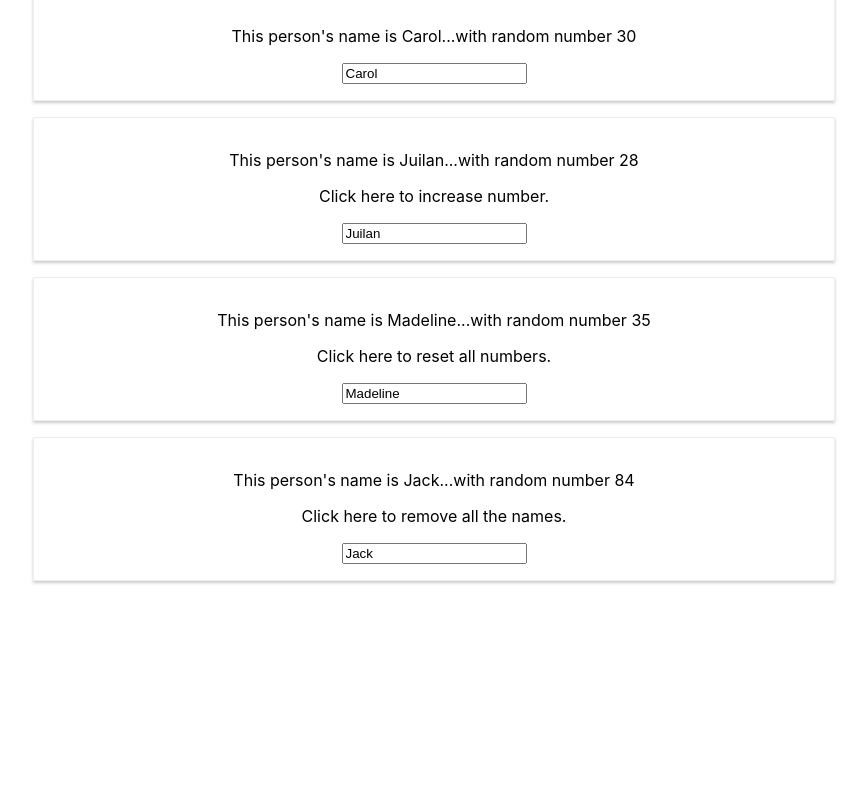
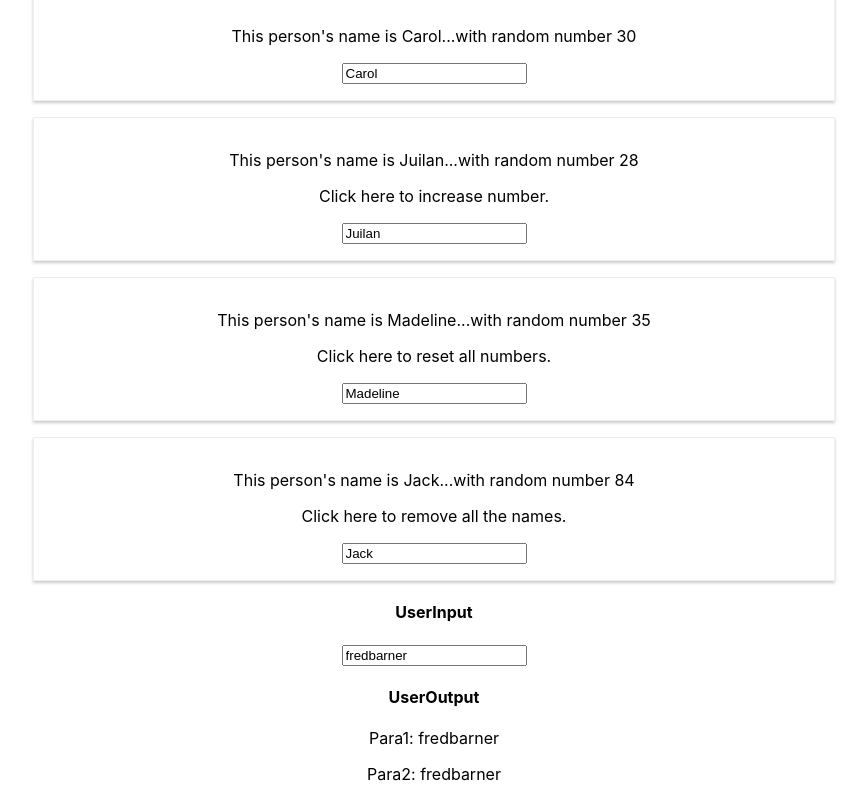
Before and after one commit to debojyotichatterjee9/react-expense-tracker, a React (Create React App) app: page / in a window 1280 px wide. Shown: the part 331-1131 px from the top of the page, without its empty margins (206-1073 px from the left). Before the commit the page ends 928 px from the top, so only its background shows below. Built offline with nearby package versions, Linux system fonts and the light colour scheme.

Commit message:
adding some more component

```diff
--- a/src/App.js
+++ b/src/App.js
@@ -3,6 +3,8 @@ import React from 'react';
 import './App.css';
 
 import Person from './Person/Person';
+import UserInput from './UserInput/UserInput'
+import UserOutput from './UserOutput/UserOutput'
 
 // const App = props => {
 
@@ -87,7 +89,8 @@ import Person from './Person/Person';
           name: "Jack",
           number: 84,
         }
-      ]
+      ],
+      username: "fredbarner"
     }
 
   switchNameHandler = () => {
@@ -138,7 +141,18 @@ import Person from './Person/Person';
     })
   }
 
-    render = () => (
+  updateUsernameHandler = async(event) => {
+
+    await this.setState({
+      username: event.target.value
+    });
+    console.log(this.state.username)
+  }
+
+    render = () => {
+
+      return (
+
       <div className="App">
         <code>React App Page:</code>
         <hr />
@@ -166,15 +180,26 @@ import Person from './Person/Person';
         <Person
         name={this.state.persons[4].name} number={this.state.persons[4].number}
         click={this.resetNumberHandler.bind(this, 0)}
+        nameChange={this.updateNameHandler}
         >Click here to reset all numbers.</Person>
         <Person
         name={this.state.persons[5].name} number={this.state.persons[5].number}
         click={() => this.removeNameHandler("XXX")}
+        nameChange={this.updateNameHandler}
         >Click here to remove all the names.</Person>
+
+
+
+        <UserInput
+        udpateUname={this.updateUsernameHandler}
+        uname={this.state.username}/>
+        <UserOutput
+        uname={this.state.username}/>
       </div>
 
       // React.createElement('div', {className: 'App'}, React.createElement('p', null, 'This is a test string'))
-    )
+      )
+    }
   }
 
   export default App;
--- /dev/null
+++ b/src/UserInput/UserInput.js
@@ -0,0 +1,15 @@
+import React from 'react'
+const UserInput = (props) => {
+    return (
+    <div>
+        <h4>UserInput</h4>
+        <input
+        type='text'
+        placeholder='Enter username here'
+        onChange={props.udpateUname}
+        defaultValue={props.uname}/>
+    </div>
+    )
+}
+
+export default UserInput;
--- /dev/null
+++ b/src/UserOutput/UserOutput.js
@@ -0,0 +1,12 @@
+import React from 'react'
+const UserOutput = (props) => {
+    return (
+    <div>
+        <h4>UserOutput</h4>
+        <p>Para1: {props.uname}</p>
+        <p>Para2: {props.uname}</p>
+    </div>
+    )
+}
+
+export default UserOutput;
```
